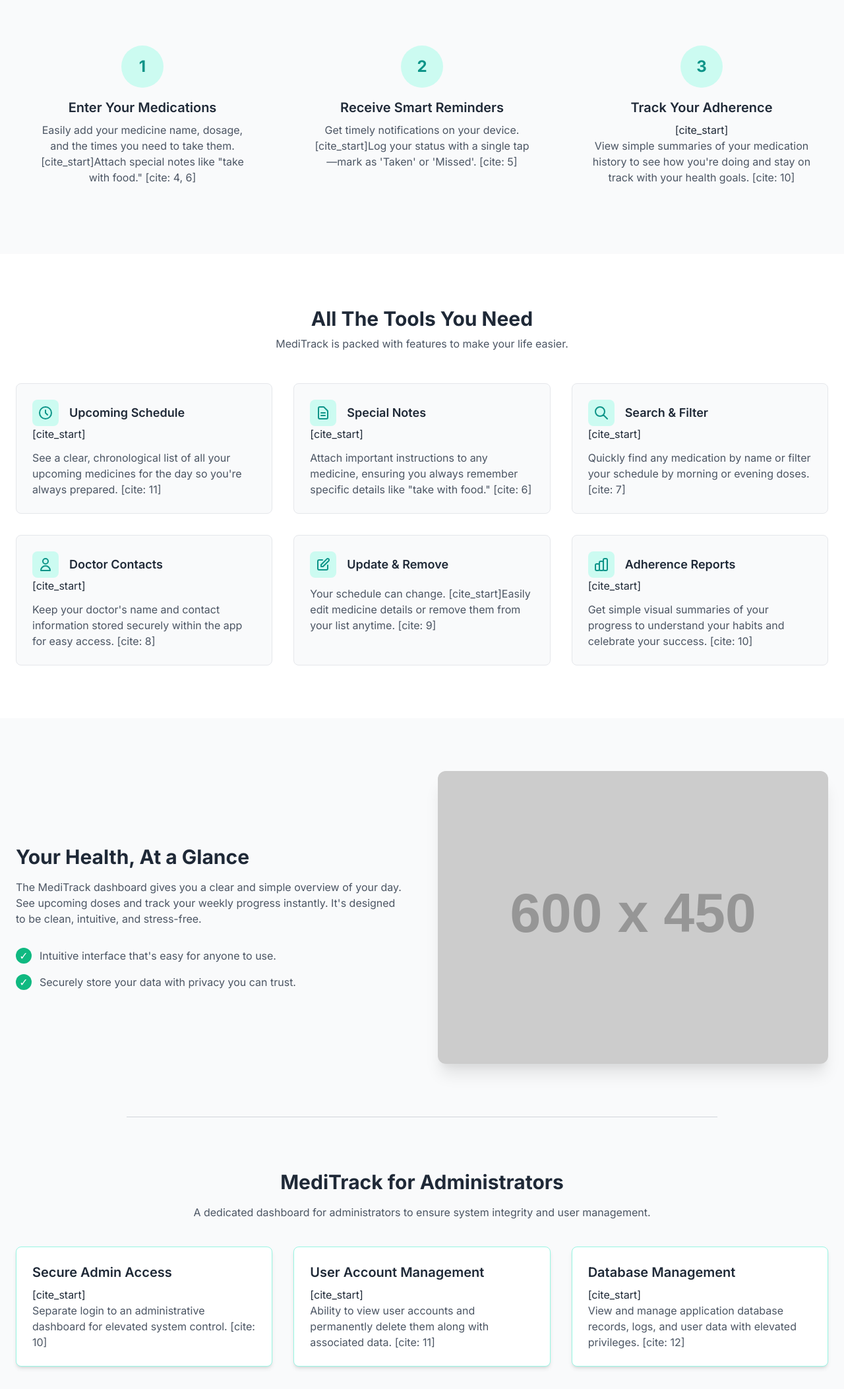
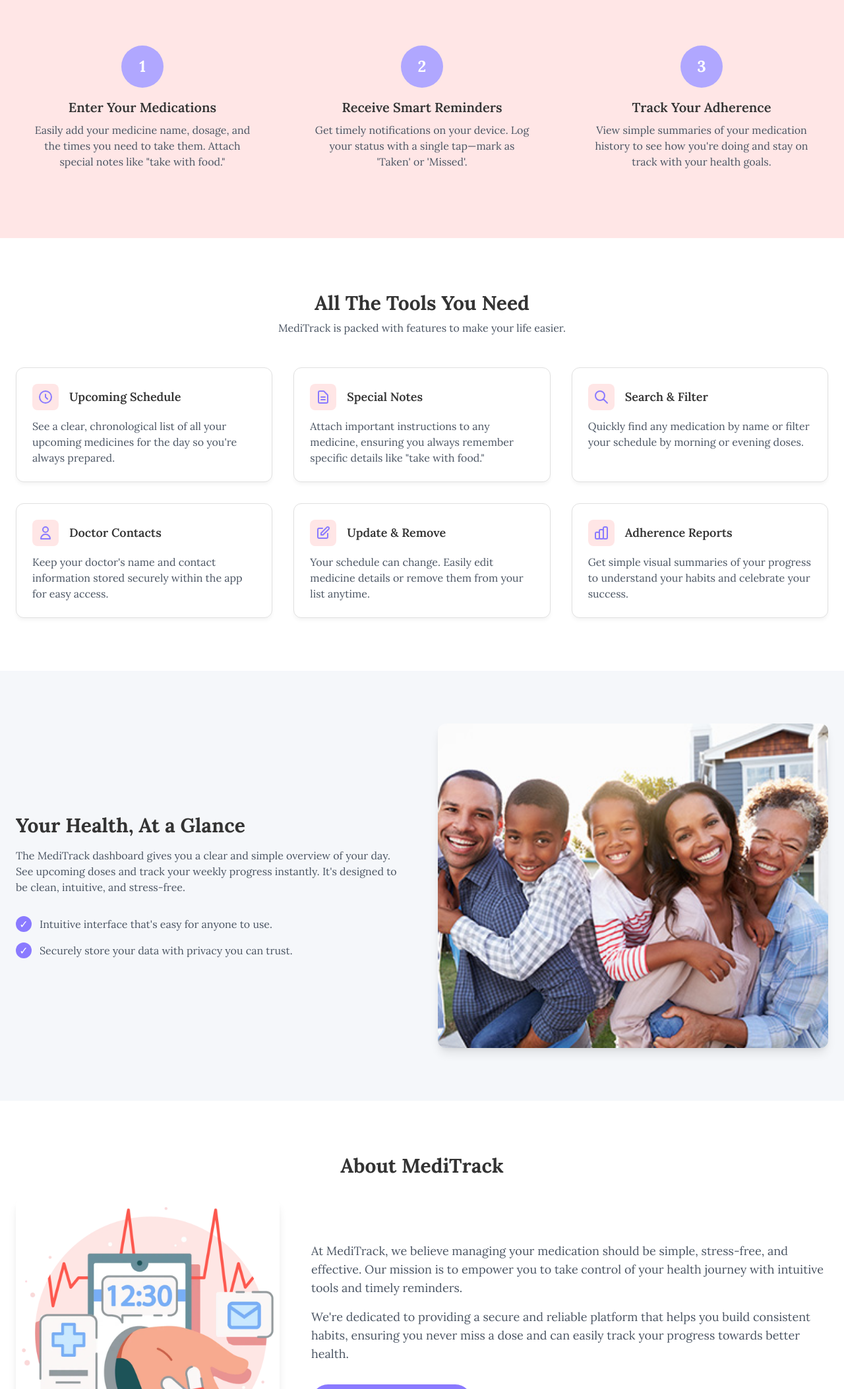
Before and after one commit to Manaal-wasim/MediTrack, a plain HTML site: page index.html in a window 1280 px wide. Shown: the part 694-2800 px from the top of the page at 66% size. Drawn offline with nearby package versions, Linux system fonts and the light colour scheme; placeholder pictures from the web are drawn by us.

Commit message:
Final styling updates and new font implementation for homepage

```diff
--- a/index.html
+++ b/index.html
@@ -7,21 +7,22 @@
     <link rel="stylesheet" href="style.css">
     <link rel="preconnect" href="https://fonts.googleapis.com">
     <link rel="preconnect" href="https://fonts.gstatic.com" crossorigin>
-    <link href="https://fonts.googleapis.com/css2?family=Inter:wght@400;500;600;700&display=swap" rel="stylesheet">
+    <link href="https://fonts.googleapis.com/css2?family=Lora:ital,wght@0,400..700;1,400..700&display=swap" rel="stylesheet">
 </head>
-<body class="bg-gray-50 text-gray-800">
+<body class="bg-light-bg text-dark-text">
 
-    <header id="header" class="header-fixed">
+    <header id="header" class="header-fixed bg-white-translucent">
         <div class="container mx-auto px-6 py-4 flex justify-between items-center">
-            <a href="#" class="text-2xl font-bold text-teal-600">MediTrack</a>
+            <a href="#" class="text-2xl font-bold text-primary-dark">MediTrack</a>
             <nav class="hidden md:flex items-center space-x-6">
                 <a href="#features" class="nav-link">Features</a>
                 <a href="#how-it-works" class="nav-link">How It Works</a>
-                <a href="#admin" class="nav-link">For Admins</a> <a href="#cta" class="nav-link">Get Started</a>
+                <a href="#about-us" class="nav-link">About Us</a>
+                <a href="#cta" class="nav-link">Get Started</a>
             </nav>
             <div class="flex items-center space-x-4">
-                 <a href="#" class="nav-link hidden sm:block">Log In</a>
-                 <a href="#" class="cta-button shadow-sm">Sign Up Free</a>
+                 <a href="login.html" class="nav-link hidden sm:block">Log In</a>
+                 <a href="signup.html" class="cta-button shadow-sm">Sign Up Free</a>
             </div>
         </div>
     </header>
@@ -39,32 +40,32 @@
                     MediTrack is a smart, simple, and secure application designed to help you manage your medicines, track your adherence, and stay in control of your health.
                 </p>
                 <div class="mt-10">
-                    <a href="#" class="cta-button-lg shadow-lg">Get Started for Free</a>
+                    <a href="signup.html" class="cta-button-lg shadow-lg">Get Started for Free</a>
                 </div>
             </div>
         </section>
 
-        <section id="how-it-works" class="py-20">
+        <section id="how-it-works" class="py-20 bg-light-section">
             <div class="container mx-auto px-6">
                 <div class="text-center mb-12">
-                    <h2 class="text-3xl font-bold">How It Works</h2>
+                    <h2 class="text-3xl font-bold text-dark-text">How It Works</h2>
                     <p class="text-gray-600 mt-2">Get set up in three simple steps.</p>
                 </div>
                 <div class="grid md:grid-cols-3 gap-10 text-center">
                     <div class="p-6">
                         <div class="step-icon-bg mx-auto mb-4">1</div>
                         <h3 class="text-xl font-semibold mb-2">Enter Your Medications</h3>
-                        <p class="text-gray-600">Easily add your medicine name, dosage, and the times you need to take them. [cite_start]Attach special notes like "take with food." [cite: 4, 6]</p>
+                        <p class="text-gray-600">Easily add your medicine name, dosage, and the times you need to take them. Attach special notes like "take with food."</p>
                     </div>
                     <div class="p-6">
                         <div class="step-icon-bg mx-auto mb-4">2</div>
                         <h3 class="text-xl font-semibold mb-2">Receive Smart Reminders</h3>
-                        <p class="text-gray-600">Get timely notifications on your device. [cite_start]Log your status with a single tap—mark as 'Taken' or 'Missed'. [cite: 5]</p>
+                        <p class="text-gray-600">Get timely notifications on your device. Log your status with a single tap—mark as 'Taken' or 'Missed'.</p>
                     </div>
                     <div class="p-6">
                         <div class="step-icon-bg mx-auto mb-4">3</div>
                         <h3 class="text-xl font-semibold mb-2">Track Your Adherence</h3>
-                        [cite_start]<p class="text-gray-600">View simple summaries of your medication history to see how you're doing and stay on track with your health goals. [cite: 10]</p>
+                        <p class="text-gray-600">View simple summaries of your medication history to see how you're doing and stay on track with your health goals.</p>
                     </div>
                 </div>
             </div>
@@ -73,7 +74,7 @@
         <section id="features" class="py-20 bg-white">
             <div class="container mx-auto px-6">
                 <div class="text-center mb-12">
-                    <h2 class="text-3xl font-bold">All The Tools You Need</h2>
+                    <h2 class="text-3xl font-bold text-dark-text">All The Tools You Need</h2>
                     <p class="text-gray-600 mt-2">MediTrack is packed with features to make your life easier.</p>
                 </div>
                 <div class="grid md:grid-cols-2 lg:grid-cols-3 gap-8">
@@ -84,7 +85,7 @@
                            </div>
                            <h3 class="text-lg font-semibold">Upcoming Schedule</h3>
                         </div>
-                        [cite_start]<p class="mt-3 text-gray-600">See a clear, chronological list of all your upcoming medicines for the day so you're always prepared. [cite: 11]</p>
+                        <p class="mt-3 text-gray-600">See a clear, chronological list of all your upcoming medicines for the day so you're always prepared.</p>
                     </div>
                     <div class="feature-card">
                         <div class="flex items-center space-x-4">
@@ -93,7 +94,7 @@
                            </div>
                            <h3 class="text-lg font-semibold">Special Notes</h3>
                         </div>
-                        [cite_start]<p class="mt-3 text-gray-600">Attach important instructions to any medicine, ensuring you always remember specific details like "take with food." [cite: 6]</p>
+                        <p class="mt-3 text-gray-600">Attach important instructions to any medicine, ensuring you always remember specific details like "take with food."</p>
                     </div>
                     <div class="feature-card">
                         <div class="flex items-center space-x-4">
@@ -102,7 +103,7 @@
                            </div>
                            <h3 class="text-lg font-semibold">Search & Filter</h3>
                         </div>
-                        [cite_start]<p class="mt-3 text-gray-600">Quickly find any medication by name or filter your schedule by morning or evening doses. [cite: 7]</p>
+                        <p class="mt-3 text-gray-600">Quickly find any medication by name or filter your schedule by morning or evening doses.</p>
                     </div>
                     <div class="feature-card">
                         <div class="flex items-center space-x-4">
@@ -111,7 +112,7 @@
                            </div>
                            <h3 class="text-lg font-semibold">Doctor Contacts</h3>
                         </div>
-                        [cite_start]<p class="mt-3 text-gray-600">Keep your doctor's name and contact information stored securely within the app for easy access. [cite: 8]</p>
+                        <p class="mt-3 text-gray-600">Keep your doctor's name and contact information stored securely within the app for easy access.</p>
                     </div>
                     <div class="feature-card">
                         <div class="flex items-center space-x-4">
@@ -120,7 +121,7 @@
                            </div>
                            <h3 class="text-lg font-semibold">Update & Remove</h3>
                         </div>
-                        <p class="mt-3 text-gray-600">Your schedule can change. [cite_start]Easily edit medicine details or remove them from your list anytime. [cite: 9]</p>
+                        <p class="mt-3 text-gray-600">Your schedule can change. Easily edit medicine details or remove them from your list anytime.</p>
                     </div>
                     <div class="feature-card">
                         <div class="flex items-center space-x-4">
@@ -129,17 +130,17 @@
                            </div>
                            <h3 class="text-lg font-semibold">Adherence Reports</h3>
                         </div>
-                        [cite_start]<p class="mt-3 text-gray-600">Get simple visual summaries of your progress to understand your habits and celebrate your success. [cite: 10]</p>
+                        <p class="mt-3 text-gray-600">Get simple visual summaries of your progress to understand your habits and celebrate your success.</p>
                     </div>
                 </div>
             </div>
         </section>
 
-        <section class="py-20">
+        <section class="py-20 bg-light-bg">
             <div class="container mx-auto px-6">
                 <div class="lg:flex lg:items-center lg:space-x-12">
                     <div class="lg:w-1/2">
-                        <h2 class="text-3xl font-bold">Your Health, At a Glance</h2>
+                        <h2 class="text-3xl font-bold text-dark-text">Your Health, At a Glance</h2>
                         <p class="mt-4 text-gray-600">The MediTrack dashboard gives you a clear and simple overview of your day. See upcoming doses and track your weekly progress instantly. It's designed to be clean, intuitive, and stress-free.</p>
                          <div class="mt-8 space-y-4">
                              <div class="flex items-start space-x-3">
@@ -153,56 +154,54 @@
                          </div>
                     </div>
                     <div class="lg:w-1/2 mt-10 lg:mt-0">
-                         <img src="https://placehold.co/600x450/e0f2f1/334155?text=MediTrack+App"
+                         <img src="pic3.png"
                               alt="MediTrack application dashboard shown on a tablet"
                               class="dashboard-image"
-                              onerror="this.onerror=null;this.src='https://placehold.co/600x450/e0f2f1/334155?text=App+Preview';">
+                              onerror="this.onerror=null;this.src='https://placehold.co/600x450/f0d8d8/6b7280?text=App+Preview';">
                     </div>
                 </div>
             </div>
         </section>
 
-        <hr class="border-gray-300 mx-auto max-w-4xl">
+        <section id="about-us" class="py-20 bg-white">
+    <div class="container mx-auto px-6 text-center">
+        <h2 class="text-3xl font-bold text-dark-text mb-8">About MediTrack</h2>
+        <div class="flex flex-col md:flex-row items-center justify-center gap-12">
+            <div class="md:w-1/2 lg:w-1/3 about-image-container">
+                <img src="pic2.png"
+                     alt="Group of diverse people smiling"
+                     class="rounded-xl shadow-lg about-image-fixed"
+                     onerror="this.onerror=null;this.src='https://placehold.co/400x350/ffe6e6/6b7280?text=Health+Care';">
 
-        <section id="admin" class="py-20 bg-gray-50">
-            <div class="container mx-auto px-6 text-center">
-                <h2 class="text-3xl font-bold">MediTrack for Administrators</h2>
-                <p class="mt-4 max-w-3xl mx-auto text-gray-600">
-                    A dedicated dashboard for administrators to ensure system integrity and user management.
-                </p>
-                <div class="grid md:grid-cols-3 gap-8 mt-10 text-left">
-                    <div class="feature-card-admin">
-                         <h3 class="text-xl font-semibold mb-2">Secure Admin Access</h3>
-                         [cite_start]<p class="text-gray-600">Separate login to an administrative dashboard for elevated system control. [cite: 10]</p>
                     </div>
-                    <div class="feature-card-admin">
-                         <h3 class="text-xl font-semibold mb-2">User Account Management</h3>
-                         [cite_start]<p class="text-gray-600">Ability to view user accounts and permanently delete them along with associated data. [cite: 11]</p>
-                    </div>
-                    <div class="feature-card-admin">
-                         <h3 class="text-xl font-semibold mb-2">Database Management</h3>
-                         [cite_start]<p class="text-gray-600">View and manage application database records, logs, and user data with elevated privileges. [cite: 12]</p>
+                    <div class="md:w-1/2 lg:w-2/3 text-left mt-8 md:mt-0">
+                        <p class="text-lg text-gray-600 mb-4">
+                            At MediTrack, we believe managing your medication should be simple, stress-free, and effective. Our mission is to empower you to take control of your health journey with intuitive tools and timely reminders.
+                        </p>
+                        <p class="text-lg text-gray-600">
+                            We're dedicated to providing a secure and reliable platform that helps you build consistent habits, ensuring you never miss a dose and can easily track your progress towards better health.
+                        </p>
+                        <a href="signup.html" class="cta-button-lg mt-8 inline-block">Join Our Community</a>
                     </div>
                 </div>
             </div>
         </section>
 
-
-        <section id="cta" class="py-20 bg-teal-500 text-white">
+        <section id="cta" class="py-20 bg-primary text-white">
              <div class="container mx-auto px-6 text-center">
                  <h2 class="text-3xl font-bold">Take Control of Your Health Today</h2>
-                 <p class="mt-4 max-w-2xl mx-auto text-lg text-teal-100">
+                 <p class="mt-4 max-w-2xl mx-auto text-lg text-light-text-alt">
                       Stop worrying about your medication schedule. Join thousands of users who trust MediTrack to manage their health with confidence and ease.
                  </p>
                  <div class="mt-8">
-                     <a href="#" class="cta-button-white shadow-lg">Sign Up Now - It's Free!</a>
+                     <a href="signup.html" class="cta-button-white shadow-lg">Sign Up Now - It's Free!</a>
                  </div>
              </div>
         </section>
 
     </main>
 
-    <footer class="bg-gray-800 text-white">
+    <footer class="bg-dark-footer text-white">
         <div class="container mx-auto px-6 py-10">
             <div class="md:flex md:justify-between">
                 <div class="mb-6 md:mb-0">
@@ -220,7 +219,7 @@
                     <div>
                         <h3 class="footer-heading">Company</h3>
                         <ul class="mt-4 space-y-2">
-                            <li><a href="#" class="footer-link">About Us</a></li>
+                            <li><a href="#about-us" class="footer-link">About Us</a></li>
                             <li><a href="#" class="footer-link">Contact</a></li>
                         </ul>
                     </div>
--- a/style.css
+++ b/style.css
@@ -1,81 +1,91 @@
 /* Import Tailwind CSS using CDN for simplicity */
 @import url('https://cdn.jsdelivr.net/npm/tailwindcss@2.2.19/dist/tailwind.min.css');
 
-/* Custom Styles */
-
-/* Font setting from the original code */
-body {
-    font-family: 'Inter', sans-serif;
-    scroll-behavior: smooth;
+/* Custom Color Palette (based on your login page) */
+:root {
+    --color-primary: #8a7aff;      /* Main CTA button, active elements (Purple) */
+    --color-primary-light: #b0a7ff; /* Lighter primary for hover/backgrounds */
+    --color-primary-dark: #6e64cc; /* Darker primary for text/borders */
+    --color-secondary: #ffadad;   /* Highlight/Accent (Pinkish) */
+    --color-secondary-light: #ffe6e6; /* Very light pink background */
+    --color-light-bg: #f5f7fa;     /* Light gray background, similar to login page's main background */
+    --color-dark-text: #333;       /* Main dark text color */
+    --color-light-text: #6b7280;   /* Secondary light text color */
+    --color-light-text-alt: #ffffffcc; /* Text on dark backgrounds */
+    --color-white: #ffffff;        /* Pure white */
+    --color-border: #e0e0e0;       /* Light border color */
+    --color-dark-footer: #3c3b5d; /* Dark footer similar to login right panel */
 }
 
-/* Hero Section Gradient Text */
+/* Base Styles */
+body {
+    font-family: 'Lora', sans-serif;
+    scroll-behavior: smooth;
+    background-color: var(--color-light-bg);
+    color: var(--color-dark-text);
+}
+
+/* Hero Section Gradient Text - updated to use the new pink/purple */
 .gradient-text {
-    background: linear-gradient(to right, #14b8a6, #0ea5e9);
+    background: linear-gradient(to right, var(--color-secondary), var(--color-primary));
     -webkit-background-clip: text;
     -webkit-text-fill-color: transparent;
-    /* Fallback for non-webkit browsers */
-    color: #0ea5e9;
+    color: var(--color-primary); /* Fallback */
 }
 
 /* Header/Navigation Styles */
 .header-fixed {
-    /* bg-white/80 backdrop-blur-lg fixed top-0 left-0 right-0 z-50 border-b border-gray-200 */
-    background-color: rgba(255, 255, 255, 0.8);
-    backdrop-filter: blur(10px);
+    background-color: rgba(255, 255, 255, 0.9); /* More opaque white for header */
+    backdrop-filter: blur(8px);
     position: fixed;
     top: 0;
     left: 0;
     right: 0;
     z-index: 50;
-    border-bottom: 1px solid #e5e7eb; /* gray-200 */
+    border-bottom: 1px solid var(--color-border);
 }
 
 .nav-link {
-    /* text-gray-600 hover:text-teal-600 transition */
-    color: #4b5563; /* gray-600 */
+    color: var(--color-light-text);
     transition: color 0.15s ease-in-out;
 }
 
 .nav-link:hover {
-    color: #0d9488; /* teal-600 */
+    color: var(--color-primary-dark);
 }
 
 .cta-button {
-    /* bg-teal-500 hover:bg-teal-600 text-white font-semibold px-5 py-2 rounded-full transition-colors */
-    background-color: #10b981; /* teal-500 */
-    color: white;
+    background-color: var(--color-primary);
+    color: var(--color-white);
     font-weight: 600;
     padding: 0.5rem 1.25rem;
-    border-radius: 9999px; /* rounded-full */
+    border-radius: 9999px;
     transition: background-color 0.15s ease-in-out;
 }
 
 .cta-button:hover {
-    background-color: #0d9488; /* teal-600 */
+    background-color: var(--color-primary-dark);
 }
 
 .cta-button-lg {
-    /* bg-teal-500 hover:bg-teal-600 text-white font-bold py-3 px-8 rounded-full text-lg transition-transform transform hover:scale-105 inline-block */
-    background-color: #10b981;
-    color: white;
+    background-color: var(--color-primary);
+    color: var(--color-white);
     font-weight: 700;
     padding: 0.75rem 2rem;
     border-radius: 9999px;
     font-size: 1.125rem;
     display: inline-block;
-    transition: transform 0.15s ease-in-out;
+    transition: transform 0.15s ease-in-out, background-color 0.15s ease-in-out;
 }
 
 .cta-button-lg:hover {
     transform: scale(1.05);
-    background-color: #0d9488;
+    background-color: var(--color-primary-dark);
 }
 
 .cta-button-white {
-    /* bg-white hover:bg-gray-100 text-teal-600 font-bold py-3 px-8 rounded-full text-lg transition-transform transform hover:scale-105 inline-block */
-    background-color: white;
-    color: #0d9488;
+    background-color: var(--color-white);
+    color: var(--color-primary);
     font-weight: 700;
     padding: 0.75rem 2rem;
     border-radius: 9999px;
@@ -85,60 +95,47 @@ body {
 }
 
 .cta-button-white:hover {
-    background-color: #f3f4f6; /* gray-100 */
+    background-color: var(--color-secondary-light);
     transform: scale(1.05);
 }
 
 /* How It Works Section */
 .step-icon-bg {
-    /* flex items-center justify-center h-16 w-16 rounded-full bg-teal-100 text-teal-600 mx-auto mb-4 text-2xl font-bold */
     display: flex;
     align-items: center;
     justify-content: center;
-    height: 4rem; /* h-16 */
-    width: 4rem; /* w-16 */
-    border-radius: 9999px; /* rounded-full */
-    background-color: #ccfbf1; /* teal-100 */
-    color: #0d9488; /* teal-600 */
+    height: 4rem;
+    width: 4rem;
+    border-radius: 9999px;
+    background-color: var(--color-primary-light); /* Using primary light for steps */
+    color: var(--color-white);
     margin-left: auto;
     margin-right: auto;
     margin-bottom: 1rem;
-    font-size: 1.5rem; /* text-2xl */
+    font-size: 1.5rem;
     font-weight: 700;
 }
 
 /* Feature Cards */
 .feature-card {
-    /* bg-gray-50 p-6 rounded-lg border border-gray-200 */
-    background-color: #f9fafb; /* gray-50 */
+    background-color: var(--color-white); /* White background for cards */
     padding: 1.5rem;
-    border-radius: 0.5rem; /* rounded-lg */
-    border: 1px solid #e5e7eb; /* border-gray-200 */
+    border-radius: 0.75rem; /* Slightly more rounded */
+    border: 1px solid var(--color-border);
+    box-shadow: 0 4px 6px -1px rgba(0, 0, 0, 0.05); /* Subtle shadow */
 }
 
 .feature-icon-bg {
-    /* bg-teal-100 text-teal-600 rounded-lg p-2 */
-    background-color: #ccfbf1; /* teal-100 */
-    color: #0d9488; /* teal-600 */
-    border-radius: 0.5rem; /* rounded-lg */
+    background-color: var(--color-secondary-light); /* Lighter pink for icons */
+    color: var(--color-primary); /* Primary purple for icon content */
+    border-radius: 0.5rem;
     padding: 0.5rem;
-}
-
-/* Admin Feature Cards (slightly different style to distinguish) */
-.feature-card-admin {
-    /* bg-white p-6 rounded-lg border border-teal-200 shadow-md */
-    background-color: white;
-    padding: 1.5rem;
-    border-radius: 0.5rem;
-    border: 1px solid #99f6e4; /* teal-200 */
-    box-shadow: 0 4px 6px -1px rgba(0, 0, 0, 0.1), 0 2px 4px -2px rgba(0, 0, 0, 0.1);
 }
 
 /* Dashboard Mockup Section */
 .check-icon {
-    /* bg-teal-500 text-white rounded-full h-6 w-6 flex-shrink-0 flex items-center justify-center */
-    background-color: #10b981; /* teal-500 */
-    color: white;
+    background-color: var(--color-primary);
+    color: var(--color-white);
     border-radius: 9999px;
     height: 1.5rem;
     width: 1.5rem;
@@ -149,27 +146,77 @@ body {
 }
 
 .dashboard-image {
-    /* rounded-xl shadow-2xl */
-    border-radius: 0.75rem; /* rounded-xl */
-    box-shadow: 0 20px 25px -5px rgba(0, 0, 0, 0.1), 0 10px 10px -5px rgba(0, 0, 0, 0.04); /* shadow-2xl */
-    width: 100%; /* Make image responsive */
+    border-radius: 0.75rem;
+    box-shadow: 0 10px 15px -3px rgba(0, 0, 0, 0.1), 0 4px 6px -2px rgba(0, 0, 0, 0.05); /* Softer shadow */
+    width: 100%;
     height: auto;
+}
+
+/* New Image Section */
+#about-us img {
+    max-width: 100%;
+    height: auto;
+    object-fit: cover;
+}
+
+/* Call to Action Section */
+#cta {
+    background-color: var(--color-primary);
 }
 
 /* Footer Links */
 .footer-heading {
-    /* font-semibold tracking-wider uppercase */
     font-weight: 600;
-    letter-spacing: 0.05em; /* tracking-wider */
+    letter-spacing: 0.05em;
     text-transform: uppercase;
+    color: var(--color-primary-light); /* Lighter color for headings */
 }
 
 .footer-link {
-    /* text-gray-400 hover:text-white transition */
-    color: #9ca3af; /* gray-400 */
+    color: #cbd5e1; /* A light gray that works well on dark purple */
     transition: color 0.15s ease-in-out;
 }
 
 .footer-link:hover {
-    color: white;
+    color: var(--color-white);
 }
+
+/* Specific section backgrounds */
+.bg-light-bg {
+    background-color: var(--color-light-bg);
+}
+
+.bg-light-section {
+    background-color: var(--color-secondary-light); /* Lighter pink for specific sections */
+}
+
+.bg-dark-footer {
+    background-color: var(--color-dark-footer);
+}
+
+/* --- New Section for Image Formatting Fix --- */
+
+/* Fixes the image sizing and aspect ratio within the About Us section */
+.about-image-container {
+    /* Ensures the container respects aspect ratio on smaller screens */
+    width: 100%;
+    /* You can adjust this max-width if you want the image to be larger/smaller on desktop */
+    max-width: 400px;
+}
+
+.about-image-fixed {
+    /* Ensures the image fills its container */
+    width: 100%;
+    /* Forces a specific height so the text doesn't wrap oddly */
+    height: 350px;
+    /* This makes sure the image covers the area without distortion, cropping as needed */
+    object-fit: cover;
+}
+
+/* On smaller screens, allow the image to scale naturally */
+@media (max-width: 768px) {
+    .about-image-fixed {
+        height: auto;
+        max-height: none;
+    }
+}
```
Also changed, not shown: pic2.png (added), pic3.png (added).
